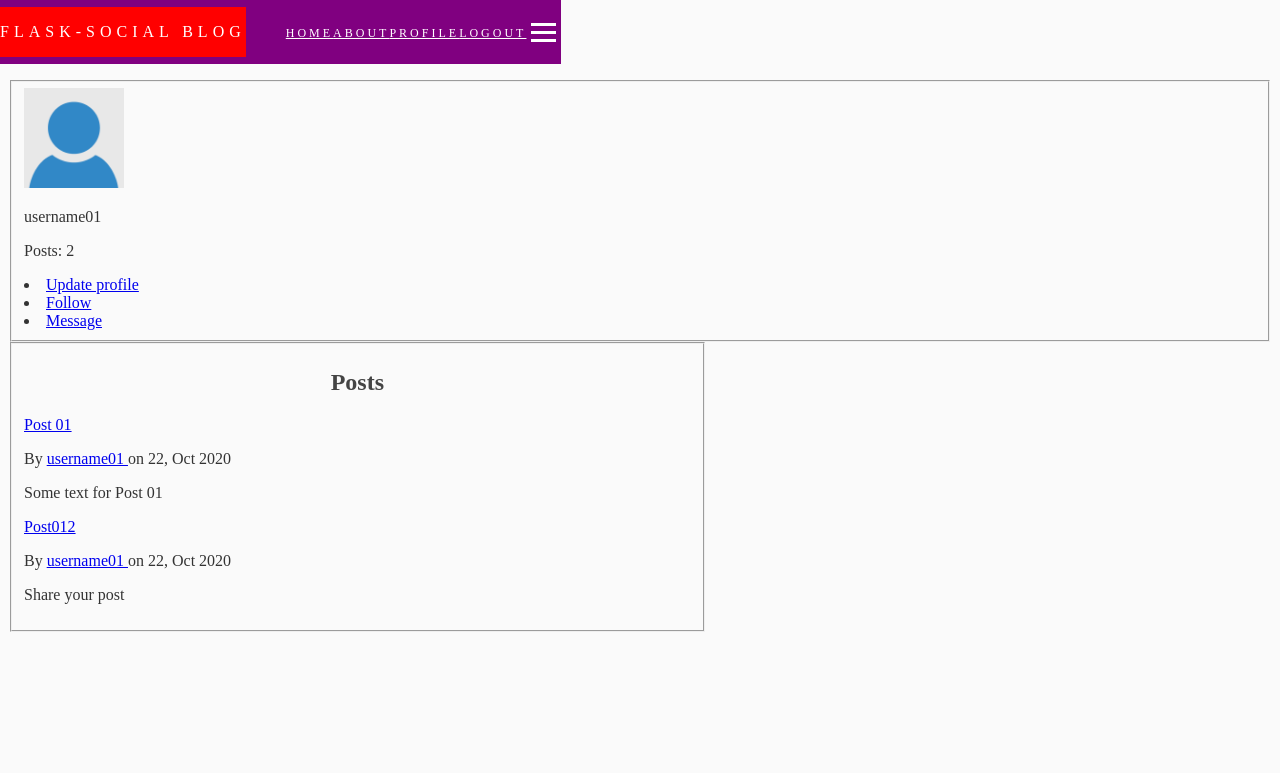
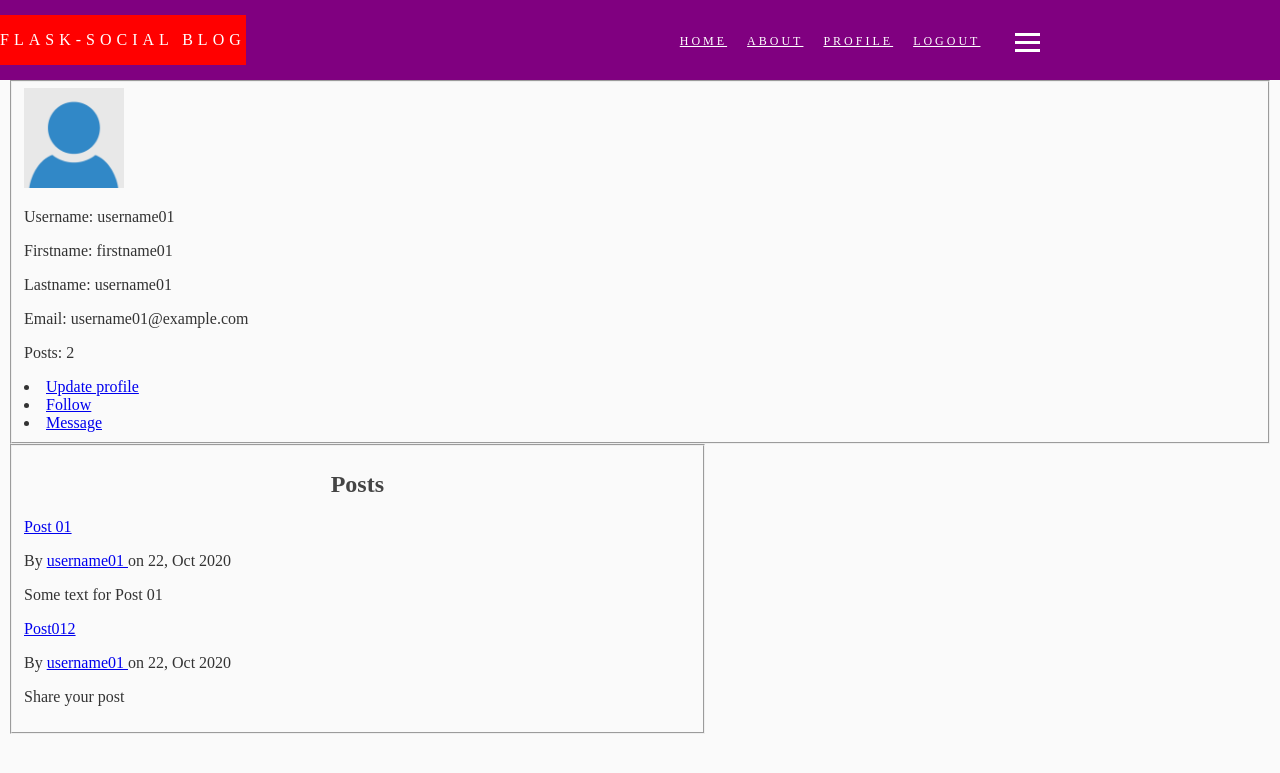
Before and after one commit to alexeysp11/flask-social-blog, a Flask app: a page that uses app/templates/layout.html in a window 1280 px wide. Shown: the top 773 px of the page. Run offline with Flask 2, Linux system fonts and the light colour scheme; a user stored in the database is signed in; data comes from the database, SQL or seed files in the repository; both versions use the stored data as it was after the commit.

Commit message:
Edited navbar

```diff
--- a/app/static/navigation.css
+++ b/app/static/navigation.css
@@ -4,15 +4,16 @@ nav {
     left: 0pt;
     margin: 0;
     display: flex;
-    box-sizing: border-box;
-    justify-content: space-around;
     align-items: center;
-    min-height: 8vh;
+    min-height: 10vh;
     max-height: 10vh;
+    width: 100%;
     background-color: purple;
 }
 
 .logo {
+    position: relative;
+    margin: 0pt;
     color: rgb(255, 255, 255);
     text-transform: uppercase;
     letter-spacing: 5px;
@@ -21,6 +22,7 @@ nav {
 }
 
 .nav-links {
+    margin-left: 30%;
     display: flex;
     width: auto;
 }
@@ -33,85 +35,14 @@ nav {
 }
 
 .nav-links li {
+    margin: 10px;
     list-style: none;
 }
 
 .burger div {
     width: 25px;
     height: 3px;
-    margin: 5px;
+    margin-left: 25px;
+    margin-top: 5px;
     background-color: white;
 }
-
-.site-header {
-    height: 40;
-    list-style-type: none;
-    margin-left: 10pt;
-    padding: 0;
-    overflow: auto;
-    background-color: red;
-}
-
-.container {
-    list-style-type: none;
-    margin-left: 10pt;
-    padding: 0;
-    overflow: auto;
-    background-color: red;
-}
-
-/* Style the links inside the navigation bar */
-.container a {
-    float: left;
-    color: brown;
-    text-align: center;
-    text-decoration: none;
-    font-size: 17px;
-  }
-
-  /* Change the color of links on hover */
-.container a:hover {
-    background-color: lightcyan;
-    color: black;
-  }
-
-  /* Add a color to the active/current link */
-.container a.active {
-    background-color: #4CAF50;
-    color: black;
-  }
-
-.navbar-brand {
-    position: absolute;
-    top: 10pt;
-    left: 10pt;
-    width: auto;
-}
-
-.navbar-home-about, .navbar-home {
-    position: absolute;
-    top: 10pt;
-    left: 150pt;
-    width: auto;
-}
-
-.navbar-about{
-    position: absolute;
-    top: 10pt;
-    left: 175pt;
-    width: auto;
-}
-
-.navbar-nav, .navbar-login {
-    position: absolute;
-    top: 10pt;
-    left: 500pt;
-    width: auto;
-}
-
-.navbar-register {
-    position: absolute;
-    top: 10pt;
-    left: 525pt;
-    width: auto;
-}
--- a/app/templates/auth/login.html
+++ b/app/templates/auth/login.html
@@ -18,6 +18,9 @@
                 {{ form.password(class="form-control form-control=lg") }}
             </div>
             <div>
+                {{ form.remember.label() }}
+                {{ form.remember() }}
+                <br>
                 {{ form.submit(class="submit-btn") }}
             </div>
             <div class="border-top pt-3">
--- a/app/templates/layout.html
+++ b/app/templates/layout.html
@@ -28,7 +28,11 @@
 							Profile
 						</a>
 					</li>
-					<li><a href="{{ url_for('auth.logout') }}">Logout</a></li>
+					<li>
+						<a href="{{ url_for('auth.logout') }}">
+							Logout
+						</a>
+					</li>
 				{% else %}
 					<li><a href="{{ url_for('auth.login') }}">Login</a></li>
 					<li><a href="{{ url_for('auth.register') }}">Register</a></li>
--- a/app/templates/user/profile.html
+++ b/app/templates/user/profile.html
@@ -7,7 +7,10 @@
 		<fieldset class="user-info-fieldset">
 			<div class="user-info">
 				<img src="{{ image_file }}" width="100" height="100">
-				<p>{{ username }}</p>
+				<p>Username: {{ username }}</p>
+				<p>Firstname: {{ firstname }}</p>
+				<p>Lastname: {{ lastname }}</p>
+				<p>Email: {{ email }}</p>
 				<p>Posts: {{ num_posts }}</p>
 			</div>
 			<div class="user-info-btns">
@@ -18,13 +21,6 @@
 				</li>
 				<li><a href="#">Follow</a></li>
 				<li><a href="#">Message</a></li>
-				<!--
-				<button class="submit-btn">Update profile</button>
-				<br>
-				<button class="submit-btn">Follow</button>
-				<br>
-				<button class="submit-btn">Message</button>
-				-->
 			</div>
 		</fieldset>
 		<fieldset class="posts-fieldset">
--- a/app/templates/user/update_profile.html
+++ b/app/templates/user/update_profile.html
@@ -27,6 +27,11 @@
                 <br>
                 {{ form.email(class="form-control form-control=lg") }}
             </div>
+            <div class="form-group">
+                {{ form.about.label(class="form-control-label") }}
+                <br>
+                {{ form.about(class="form-control form-control=lg") }}
+            </div>
             <div>
                 {{ form.submit(class="btn btn-outline-info") }}
             </div>
--- a/app/user/views.py
+++ b/app/user/views.py
@@ -4,7 +4,7 @@ from flask import current_app, Blueprint, render_template, url_for, request, fla
 from flask_login import login_required, current_user
 from app import forms, db
 from app.models import User, Post, Comments
-from sqlalchemy import func
+from sqlalchemy import func, update
 from sqlalchemy.orm import session, sessionmaker
 
 user_blueprint = Blueprint('user', __name__, template_folder='../templates/user')
@@ -37,6 +37,9 @@ def profile(username):
     return render_template('profile.html',
                             image_file=image_file,
                             username=username,
+                            firstname=user.firstname,
+                            lastname=user.lastname,
+                            email=user.email,
                             num_posts=num_posts,
                             posts=posts)
 
@@ -47,19 +50,30 @@ def update_profile(username):
     form = forms.UpdateAccountForm()
 
     if form.validate_on_submit():
-        if form.picture.data:
-            picture_file = save_picture(form.picture.data)
-            current_user.image_file = picture_file
+        try:
+            if form.picture.data:
+                picture_file = save_picture(form.picture.data)
+                current_user.image_file = picture_file
 
-        current_user.firstname = form.firstname.data
-        current_user.lastname = form.lastname.data
-        current_user.username = form.username.data
-        current_user.email = form.email.data
-        db.session.commit()
+            current_user.firstname = form.firstname.data
+            current_user.lastname = form.lastname.data
+            current_user.username = form.username.data
+            current_user.email = form.email.data
+            db.session.commit()
 
-        flash('Your account has been updated!', 'success')
+            flash('Your account has been updated!')
 
-        return redirect(url_for('user.profile', username=username))
+            return redirect(url_for('user.profile',
+                                    username=username))
+
+        except Exception as e:
+            flash(f'Error while importing into DB!')
+            flash(e)
+            db.session.rollback()
+
+            return render_template('update_profile.html',
+                                form=form,
+                                username=username)
 
     elif request.method == 'GET':
         form.firstname.data = current_user.firstname
```
Also changed, not shown: app/forms.py (+4 -3 lines), app/site.db.
